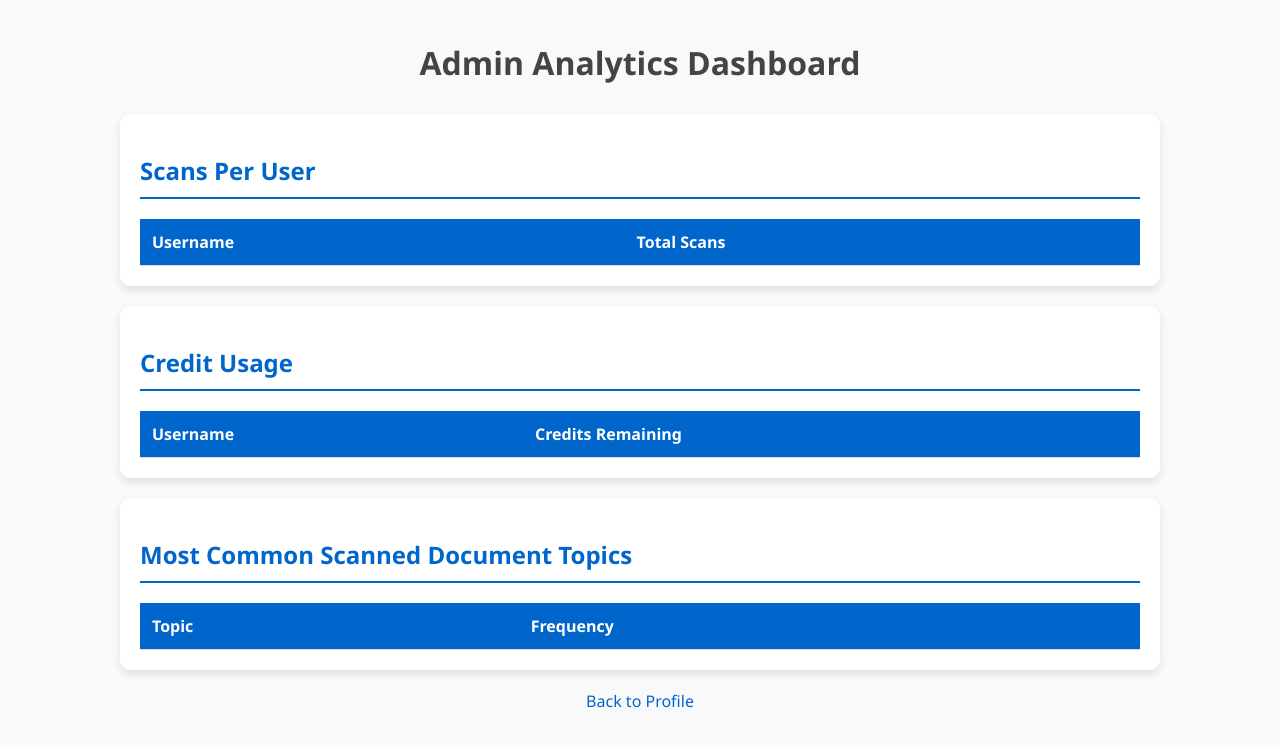
After one commit to skp3214/Doc-Scanner-And-Matching-System, a Django app: page /admins/analytics/ in a window 1280 px wide. The commit adds this page. Shown: the top 747 px of the page. Run offline with Django 5.2, Linux system fonts and the light colour scheme; the visitor is signed in with stand-in values (Sample User, id 1); data comes from the database, SQL or seed files in the repository; data that the repository does not hold is empty.

Commit message:
Add Admin Analytics Dashboard and update user navigation links

```diff
--- /dev/null
+++ b/Doc_Scanner_Matcher/myapp/templates/analytics.html
@@ -0,0 +1,129 @@
+<!DOCTYPE html>
+<html lang="en">
+<head>
+    <meta charset="UTF-8" />
+    <meta name="viewport" content="width=device-width, initial-scale=1.0" />
+    <title>Admin Analytics Dashboard</title>
+    <style>
+        body {
+            font-family: 'Segoe UI', Tahoma, Geneva, Verdana, sans-serif;
+            margin: 0;
+            padding: 20px;
+            background-color: #f9f9f9;
+            color: #333;
+        }
+        h1 {
+            color: #444;
+            text-align: center;
+            margin-bottom: 30px;
+        }
+        .section {
+            background: white;
+            margin: 20px auto;
+            padding: 20px;
+            border-radius: 10px;
+            box-shadow: 0 4px 8px rgba(0, 0, 0, 0.1);
+            max-width: 1000px;
+        }
+        h2 {
+            color: #0066cc;
+            border-bottom: 2px solid #0066cc;
+            padding-bottom: 10px;
+            margin-bottom: 20px;
+        }
+        table {
+            width: 100%;
+            border-collapse: collapse;
+            margin-top: 15px;
+        }
+        th, td {
+            padding: 12px;
+            text-align: left;
+            border-bottom: 1px solid #ddd;
+        }
+        th {
+            background-color: #0066cc;
+            color: white;
+            font-weight: bold;
+        }
+        tr:hover {
+            background-color: #f1f1f1;
+        }
+        .back-link {
+            display: block;
+            text-align: center;
+            margin-top: 20px;
+            color: #0066cc;
+            text-decoration: none;
+        }
+        .back-link:hover {
+            text-decoration: underline;
+        }
+    </style>
+</head>
+<body>
+    <h1>Admin Analytics Dashboard</h1>
+
+    <div class="section">
+        <h2>Scans Per User</h2>
+        <table>
+            <thead>
+                <tr>
+                    <th>Username</th>
+                    <th>Total Scans</th>
+                </tr>
+            </thead>
+            <tbody>
+                {% for scan in scans %}
+                <tr>
+                    <td>{{ scan.user__username }}</td>
+                    <td>{{ scan.total }}</td>
+                </tr>
+                {% endfor %}
+            </tbody>
+        </table>
+    </div>
+
+    <div class="section">
+        <h2>Credit Usage</h2>
+        <table>
+            <thead>
+                <tr>
+                    <th>Username</th>
+                    <th>Credits Remaining</th>
+                </tr>
+            </thead>
+            <tbody>
+                {% for credit in credits %}
+                <tr>
+                    <td>{{ credit.user__username }}</td>
+                    <td>{{ credit.credits }}</td>
+                </tr>
+                {% endfor %}
+            </tbody>
+        </table>
+    </div>
+
+    <div class="section">
+        <h2>Most Common Scanned Document Topics</h2>
+        <table>
+            <thead>
+                <tr>
+                    <th>Topic</th>
+                    <th>Frequency</th>
+                </tr>
+            </thead>
+            <tbody>
+                {% for topic in topics %}
+                <tr>
+                    <td>{{ topic.content|truncatechars:50 }}</td>
+                    <td>{{ topic.count }}</td>
+                </tr>
+                {% endfor %}
+            </tbody>
+        </table>
+    </div>
+
+    <a href="{% url 'profile' %}" class="back-link">Back to Profile</a>
+</body>
+</html>
--- a/Doc_Scanner_Matcher/myapp/templates/profile.html
+++ b/Doc_Scanner_Matcher/myapp/templates/profile.html
@@ -78,7 +78,7 @@
         {% if request.user.is_staff %}
             <a href="{% url 'admin_credits' %}" class="button">Admin Credit Management</a><br>
         {% endif %}
-        <a href="{% url 'login' %}" class="button">Logout</a>
+        <a href="{% url 'logout' %}" class="button">Logout</a>
     </div>
 </body>
 </html>
--- a/Doc_Scanner_Matcher/myapp/urls.py
+++ b/Doc_Scanner_Matcher/myapp/urls.py
@@ -13,4 +13,6 @@ urlpatterns = [
     path('matches/<int:doc_id>/', views.matches, name='matches'),
     path('document/<int:doc_id>/', views.document_detail, name='document_detail'),
     path('download-scan-history/', views.download_scan_history, name='download_scan_history'),
+    path('admins/analytics/', views.analytics, name='analytics'),
+    path('logout/', views.user_logout, name='logout'),
 ]
--- a/Doc_Scanner_Matcher/myapp/views.py
+++ b/Doc_Scanner_Matcher/myapp/views.py
@@ -7,7 +7,7 @@ from django.contrib.auth.decorators import login_required
 from .utils import reset_credits
 from .utils import find_matches,ai_find_matches
 from django.http import HttpResponse
-from django.utils import timezone
+from django.db.models import Count
 
 def register(request):
     if request.method=='POST':
@@ -16,7 +16,7 @@ def register(request):
             user = form.save()
             UserProfile.objects.create(user=user)
             login(request,user)
-            return redirect('profile')
+            return redirect('home')
     else:
         form = UserCreationForm()
     return render(request,'register.html',{'form':form})
@@ -28,8 +28,12 @@ def user_login(request):
         user = authenticate(username=username,password=password)
         if user is not None:
             login(request,user)
-            return redirect('profile')
+            return redirect('home')
     return render(request,'login.html')
+
+def user_logout(request):
+    logout(request)
+    return redirect('login')
 
 def home(request):
     context = {
@@ -119,3 +123,21 @@ def download_scan_history(request):
     response = HttpResponse(content, content_type='text/plain')
     response['Content-Disposition'] = f'attachment; filename="scan_history_{request.user.username}.txt"'
     return response
+
+
+@login_required
+def analytics(request):
+    if not request.user.is_staff:
+        return redirect('profile')
+
+    scans_per_user = Document.objects.values('user__username').annotate(total=Count('id'))
+
+    credit_usage = UserProfile.objects.values('user__username', 'credits')
+
+    common_topics = Document.objects.values('content').annotate(count=Count('id')).order_by('-count')[:5]
+
+    return render(request, 'analytics.html', {
+        'scans': scans_per_user,
+        'credits': credit_usage,
+        'topics': common_topics
+    })
```
Also changed, not shown: Doc_Scanner_Matcher/myapp/templates/home.html (+6 -1 lines).
